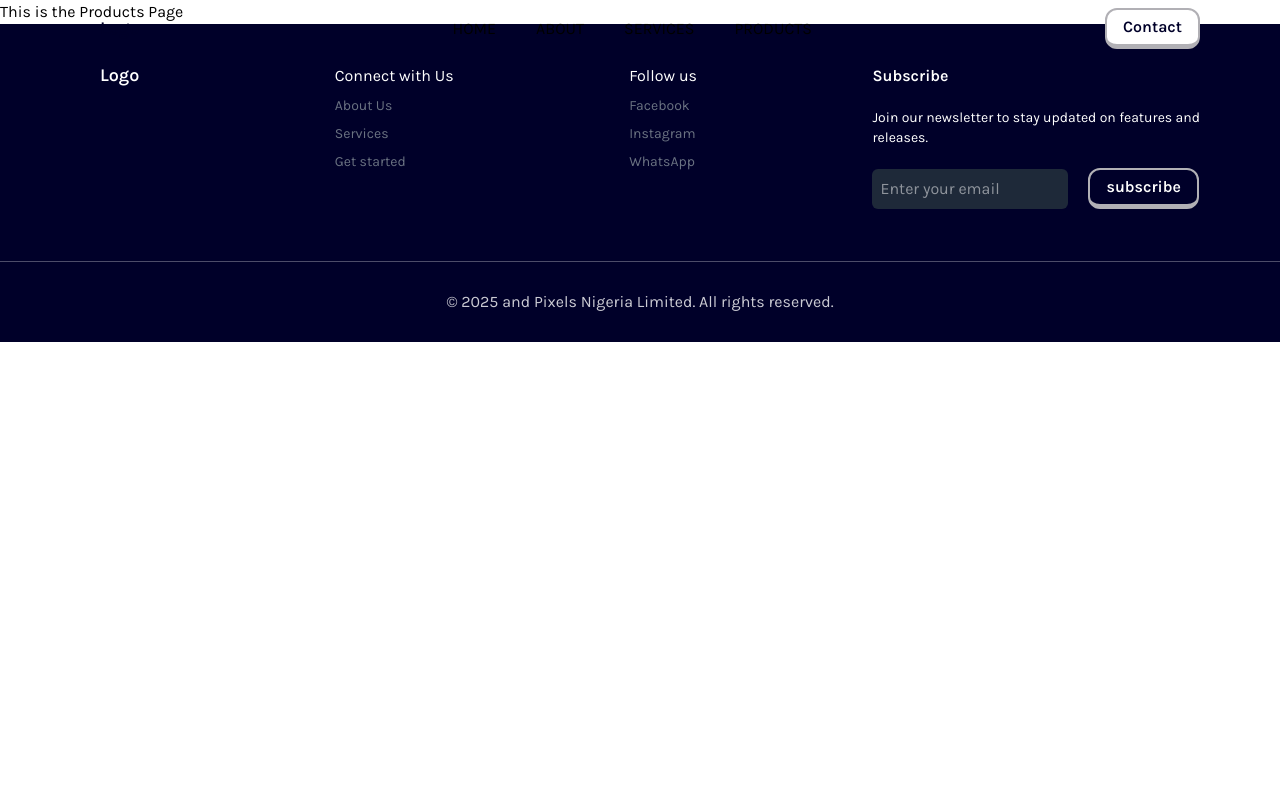
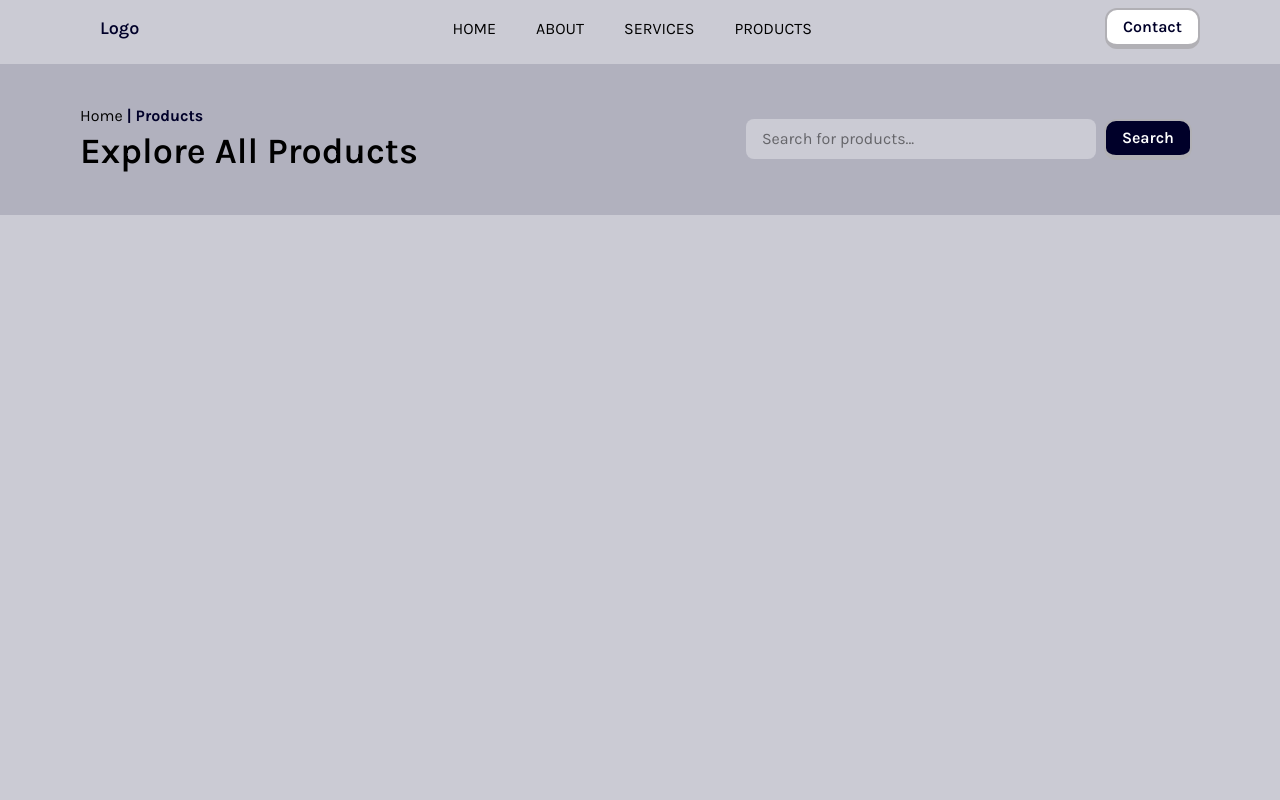
Before and after one commit to Tez-cyber/inks_pixels, a React (Vite) app: page /products in a window 1280 px wide. Shown: the top 800 px of the page. Built offline with nearby package versions, Linux system fonts and the light colour scheme.

Commit message:
Added products top sectiong

```diff
--- a/src/pages/ProductsPage.jsx
+++ b/src/pages/ProductsPage.jsx
@@ -1,11 +1,34 @@
-
+import { Button } from "../components/button";
 
 const ProductsPage = () => {
-    return (
+  return (
+    <section className="h-screen bg-veryLightBlue md:pt-[20%] lg:pt-[5%]">
+      {/* Products top section */}
+      <div className="bg-lightBlue/20 py-10 flex items-center justify-between sticky top-0 px-20">
+        {/* First section */}
         <div>
-            This is the Products Page
+          <p>
+            Home
+            <span className="text-darkBlue font-bold"> | Products</span>
+          </p>
+          <p className="text-4xl font-semibold leading-[1.3]">
+            Explore All Products
+          </p>
         </div>
-    )
-}
+        {/* Second section */}
+        <div className="flex items-center">
+          <input
+            className="w-[350px] h-[20px] py-5 px-4 rounded-lg ml-10 outline-0 bg-veryLightBlue"
+            type="search"
+            placeholder="Search for products..."
+          />
+          <Button size="sm" variant="darkPrimary" className="mx-2 w-fit">
+            Search
+          </Button>
+        </div>
+      </div>
+    </section>
+  );
+};
 
-export default ProductsPage
+export default ProductsPage;
```
